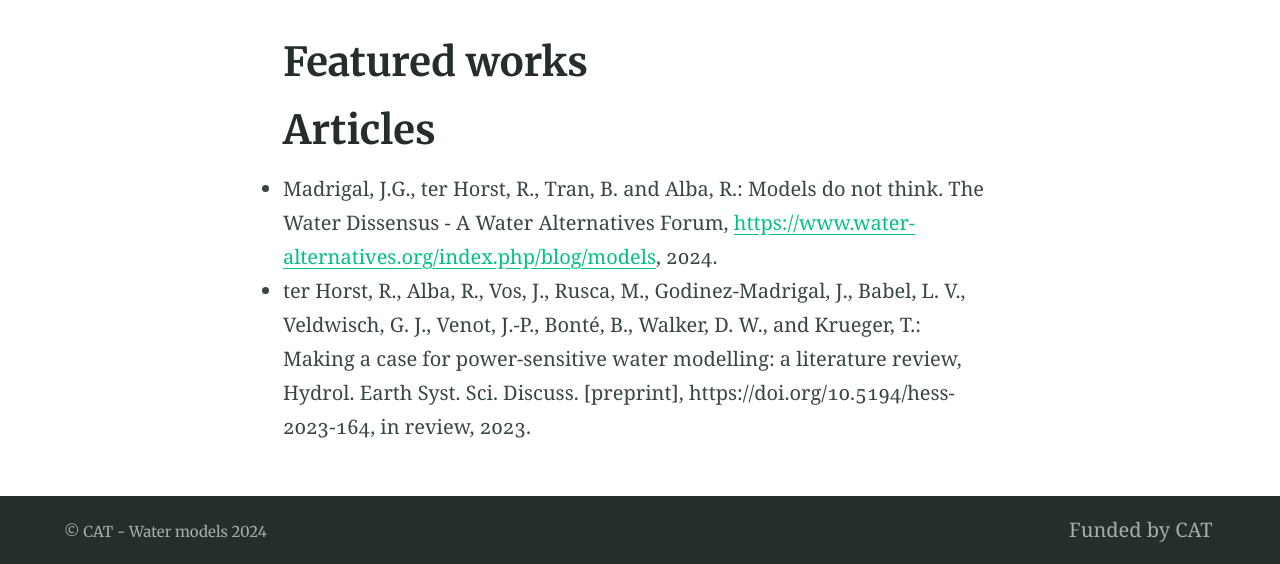
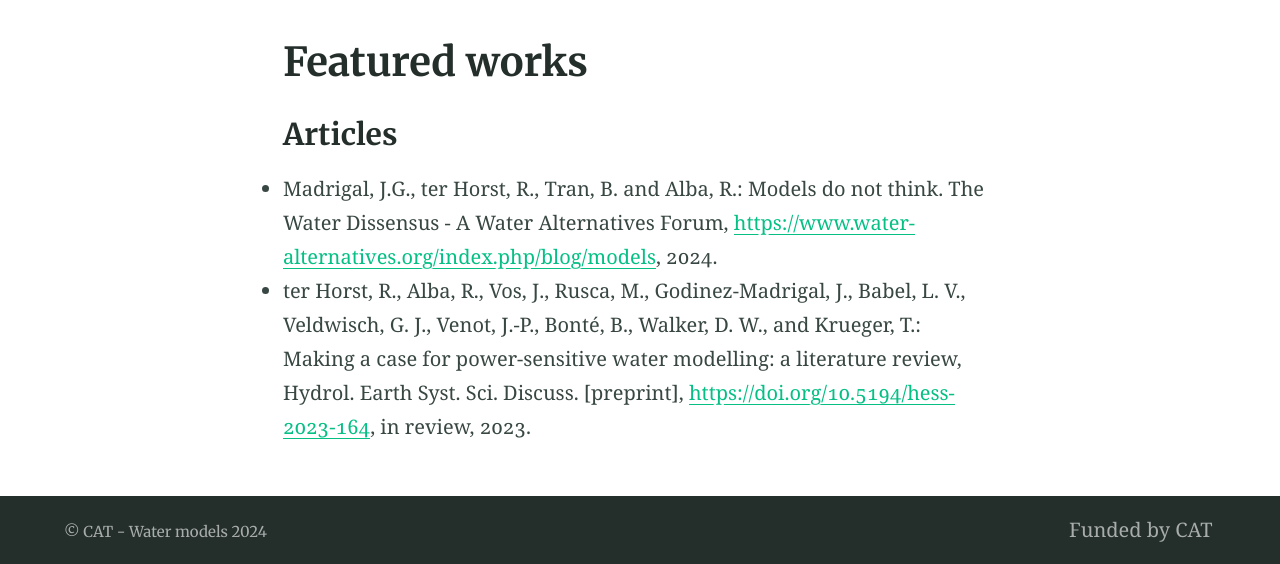
Before and after one commit to cat-water-models/cat-water-models.github.io, a Jekyll site: the page built from featured.md, in a window 1280 px wide. Shown: the part 408-972 px from the top of the page. Built offline with Jekyll 4.4.1, drawn with Linux system fonts in a browser that asks for light colours; part of the change alters nothing that is shown.

```diff
--- a/featured.md
+++ b/featured.md
@@ -6,7 +6,7 @@ feature_image: "https://picsum.photos/2560/600?image=866"
 excerpt: "CAT Water models outputs"
 ---
 
-# Articles
+### Articles
 
 * Madrigal, J.G., ter Horst, R., Tran, B. and Alba, R.: Models do not think. The Water Dissensus - A Water Alternatives Forum, [https://www.water-alternatives.org/index.php/blog/models](https://www.water-alternatives.org/index.php/blog/models), 2024.
-* ter Horst, R., Alba, R., Vos, J., Rusca, M., Godinez-Madrigal, J., Babel, L. V., Veldwisch, G. J., Venot, J.-P., Bonté, B., Walker, D. W., and Krueger, T.: Making a case for power-sensitive water modelling: a literature review, Hydrol. Earth Syst. Sci. Discuss. [preprint], https://doi.org/10.5194/hess-2023-164, in review, 2023.
+* ter Horst, R., Alba, R., Vos, J., Rusca, M., Godinez-Madrigal, J., Babel, L. V., Veldwisch, G. J., Venot, J.-P., Bonté, B., Walker, D. W., and Krueger, T.: Making a case for power-sensitive water modelling: a literature review, Hydrol. Earth Syst. Sci. Discuss. [preprint], [https://doi.org/10.5194/hess-2023-164](https://doi.org/10.5194/hess-2023-164), in review, 2023.
```
